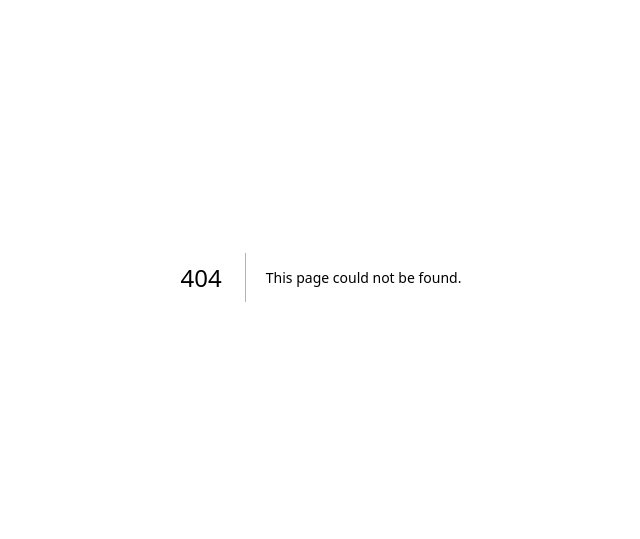
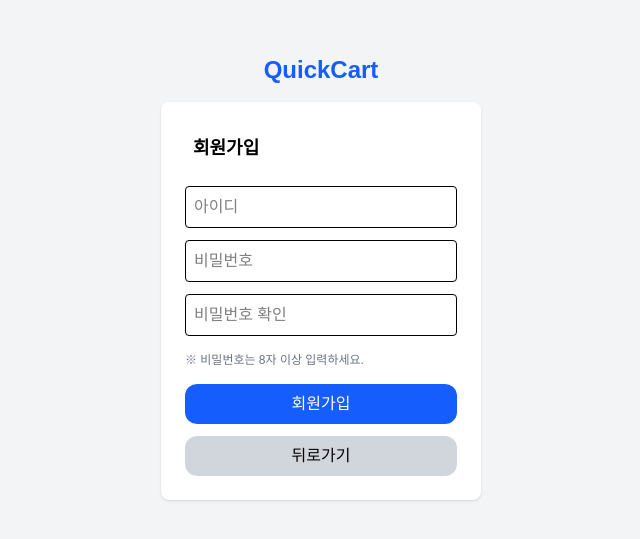
Before and after one commit to yhd0210/cybermal_parcFE, a Next.js app: page /signup in a window 1280 px wide. Before the commit this address had no page. Shown: the part 123-662 px from the top of the page, without its empty margins (319-959 px from the left). Built offline with nearby package versions, Linux system fonts and the light colour scheme.

Commit message:
v1.0.5 add signup & logout

```diff
--- /dev/null
+++ b/app/logout/page.js
@@ -0,0 +1,20 @@
+'use client';
+import { useEffect } from 'react';
+import { useRouter } from 'next/navigation';
+
+export default function LogoutPage() {
+  const router = useRouter();
+
+  useEffect(() => {
+    // 로그인 정보 삭제
+    localStorage.removeItem('loggedIn');
+    // 홈으로 이동
+    router.push('/home');
+  }, [router]);
+
+  return (
+    <div className="flex justify-center items-center min-h-screen">
+      <p className="text-gray-600">로그아웃 중입니다...</p>
+    </div>
+  );
+}
--- /dev/null
+++ b/app/signup/page.js
@@ -0,0 +1,68 @@
+'use client';
+import { useState } from 'react';
+import { useRouter } from 'next/navigation';
+
+export default function SignupPage() {
+  const [username, setUsername] = useState('');
+  const [password, setPassword] = useState('');
+  const [confirmPassword, setConfirmPassword] = useState('');
+  const router = useRouter();
+
+  const handleSignUp = () => {
+    if (password !== confirmPassword) {
+      alert('비밀번호가 일치하지 않습니다');
+      return;
+    }
+    if (password.length < 8) {
+      alert('비밀번호는 8자 이상이어야 합니다');
+      return;
+    }
+
+    localStorage.setItem('user', JSON.stringify({ username, password }));
+    alert('회원가입이 완료되었습니다. 로그인 해주세요.');
+    router.push('/login');
+  };
+
+  return (
+    <div className="min-h-screen flex flex-col items-center justify-center bg-gray-100">
+      <h2 className="text-2xl font-bold mb-4 text-center text-blue-600">QuickCart</h2>
+      <div className="bg-white p-6 rounded-lg shadow w-80">
+        <h2 className="text-lg font-bold mb-4 p-2 text-black">회원가입</h2>
+        <input
+          type="text"
+          placeholder="아이디"
+          value={username}
+          onChange={(e) => setUsername(e.target.value)}
+          className="w-full p-2 mb-3 border rounded text-black"
+        />
+        <input
+          type="password"
+          placeholder="비밀번호"
+          value={password}
+          onChange={(e) => setPassword(e.target.value)}
+          className="w-full p-2 mb-3 border rounded text-black"
+        />
+        <input
+          type="password"
+          placeholder="비밀번호 확인"
+          value={confirmPassword}
+          onChange={(e) => setConfirmPassword(e.target.value)}
+          className="w-full p-2 mb-4 border rounded text-black"
+        />
+        <p className="text-gray-500 text-xs mb-4">※ 비밀번호는 8자 이상 입력하세요.</p>
+        <button
+          onClick={handleSignUp}
+          className="w-full bg-blue-600 text-white py-2 rounded-xl hover:bg-blue-700 mb-3"
+        >
+          회원가입
+        </button>
+        <button
+          onClick={() => router.push('/login')}
+          className="w-full bg-gray-300 py-2 rounded-xl hover:bg-gray-500 text-black"
+        >
+          뒤로가기
+        </button>
+      </div>
+    </div>
+  );
+}
```
